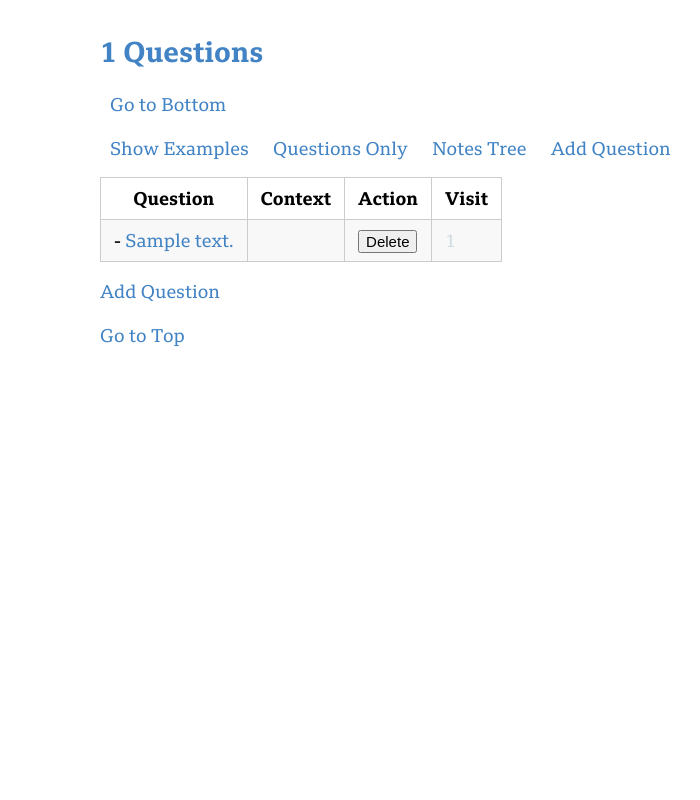
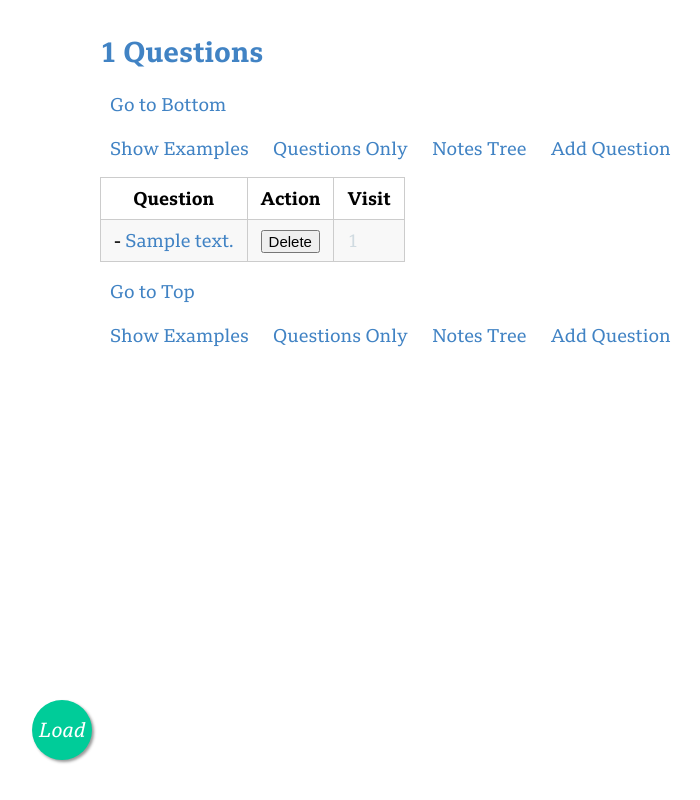
Before and after one commit to davuses/ChatGPT-dictionary, a FastAPI app: page /?questions_only=true in a window 1280 px wide. Shown: the whole page, without its empty margins (8-708 px from the left). Run offline with FastAPI, Linux system fonts and the light colour scheme; tables that the repository leaves empty hold one stand-in row (values such as "Sample post"); parts of the project's set-up code (start-up, migrations or seed data) failed here and were passed over; some libraries are stand-ins or nearby versions.

Commit message:
Add load more in root page

```diff
--- a/database.py
+++ b/database.py
@@ -133,6 +133,15 @@ def db_get_question_by_id(id: int):
         query = session.query(Question).filter(Question.id == id).first()
         if question := query:
             return question
+        else:
+            print("No such question")
+
+
+def db_get_questions_after(id: int):
+    with Session(engine) as session:
+        query = session.query(Question).filter(Question.id > id).all()
+        if questions := query:
+            return questions
         else:
             print("No such question")
 
--- a/main.py
+++ b/main.py
@@ -6,7 +6,12 @@ from typing import Optional
 import markdown2
 import tomllib
 from fastapi import Depends, FastAPI, Form, Request
-from fastapi.responses import FileResponse, HTMLResponse, RedirectResponse
+from fastapi.responses import (
+    FileResponse,
+    HTMLResponse,
+    JSONResponse,
+    RedirectResponse,
+)
 from fastapi.staticfiles import StaticFiles
 from fastapi.templating import Jinja2Templates
 from pydantic import BaseModel, Field
@@ -20,6 +25,7 @@ from database import (
     db_get_all_question,
     db_get_answer_by_id,
     db_get_question_by_id,
+    db_get_questions_after,
     db_question_increment_visit_number,
     db_question_last_visit_old_enough,
     db_update_answer_text,
@@ -260,7 +266,7 @@ async def root_page(request: Request):
     context = {
         "questions_count": questions_count,
         "q_tuples": q_tuples,
-        "question_only": questions_only,
+        "questions_only": questions_only,
         "show_example": show_example,
     }
     return templates.TemplateResponse(
@@ -448,3 +454,25 @@ async def add_answer(
         db_add_answer(updated_text, question=question)
         return RedirectResponse(url=f"/question/{qid}", status_code=303)
     return "Question doesn't exist"
+
+
+@app.get("/load_more/{qid}", response_class=JSONResponse)
+async def load_more(qid: int, request: Request):
+    q_lists = []
+    if questions := db_get_questions_after(qid):
+        q_lists: list[list] = []
+        # (question.id, q_text, q_context, example)
+        for question in questions:
+            question_text = question.text
+            if "When i ask you a word" in question_text:
+                continue
+            q_context = ""
+            q_text = question_text
+            if " - " in question_text:
+                q_text = question_text.split(" - ")[-1].strip()
+                q_context = question_text.split(" - ")[0]
+
+            q_lists.append(
+                [question.id, q_text, q_context, question.visit_count]
+            )
+    return {"q_lists": q_lists}
--- a/static/script.js
+++ b/static/script.js
@@ -161,7 +161,6 @@ if (
 }
 
 function highlightTableRow(row) {
-  console.log("clicked", row);
   const previouslySelectedRow = document.querySelector("tr.selected");
   if (previouslySelectedRow) {
     previouslySelectedRow.classList.remove("selected");
@@ -179,3 +178,56 @@ if (window.location.pathname === "/") {
     }
   });
 }
+
+function load_more() {
+  if ((window.location.pathname == "/") & (window.location.search !== "")) {
+    return;
+  }
+  const table = document.querySelector("table");
+  const tableBody = document.querySelector("tbody");
+
+  // Get the last <tr> of the table
+  const lastRow = table.querySelector("tr:last-child");
+
+  // Get the first <td> of the last <tr>
+  const firstCell = lastRow.querySelector("td:first-child");
+
+  // Get the <a> element inside the first <td>
+  const linkElement = firstCell.querySelector("a");
+  const href = linkElement.href;
+  const qid = href.split("/").pop();
+
+  fetch(`/load_more/${qid}`)
+    .then((response) => {
+      if (!response.ok) {
+        throw new Error(`HTTP error! Status: ${response.status}`);
+      }
+      return response.json(); // Assuming the response is JSON
+    })
+    .then((data) => {
+      const q_lists = data["q_lists"];
+      q_lists.forEach((q_list) => {
+        const row = document.createElement("tr");
+        row.innerHTML = `
+      <td>
+          <label class="unselectable">-<span data-content=" "></span></label>
+          <a style="text-decoration: none;"
+              href="question/${q_list[0]}">${q_list[1]}</a>
+      </td>
+      <td>${q_list[2]}</td>
+      <td>
+          <button onclick="deleteQuestionMainPage(this, ${q_list[0]})"
+              >Delete</button>
+      </td>
+      <td class="visit-${q_list[3]}">${q_list[3]}</td>
+  `;
+        row.onclick = function () {
+          highlightTableRow(this);
+        };
+        tableBody.appendChild(row);
+      });
+    })
+    .catch((error) => {
+      console.error("Error fetching data:", error);
+    });
+}
--- a/static/style.css
+++ b/static/style.css
@@ -90,6 +90,8 @@ tr:hover {
 
 .float {
     position: fixed;
+    display: flex;
+    justify-content: center;
     width: 60px;
     height: 60px;
     bottom: 40px;
@@ -100,14 +102,16 @@ tr:hover {
     text-align: center;
     box-shadow: 2px 2px 3px #999;
 }
+.load-more {
+    left: 40px;
+}
 
 .my-float {
-    margin-top: 19px;
     font-size: 20px;
     display: flex;
     justify-content: center;
-    align-items: flex-end;
     text-align: center;
+    align-items: center;
 }
 
 @media screen and (min-width: 640px) {
--- a/templates/root.html.jinja
+++ b/templates/root.html.jinja
@@ -53,18 +53,33 @@
     {% endfor %}
 </table>
 <div id="bottom">
+    <p><a href="#top"
+            class="header-link"
+            style="text-decoration: none;">Go to Top</a></p>
     <p>
-        <a href="/add_question"
-            style="text-decoration: none;">Add Question
-        </a>
+        <a class="header-link"
+            href="/?example=true"
+            style="text-decoration: none;">Show Examples</a>
+        <a class="header-link"
+            href="/?questions_only=true"
+            style="text-decoration: none;">Questions Only</a>
+        <a class="header-link"
+            href="/notes/">Notes Tree</a>
+        <a class="header-link"
+            href="/add_question"
+            style="text-decoration: none;">Add Question</a>
     </p>
-    <p><a href="#top"
-            style="text-decoration: none;">Go to Top</a></p>
 </div>
 <a href="#"
     class="float hide-on-desktop">
     <i class="my-float"
         style="font-size:20px">top</i>
 </a>
+<a href="javascript:void(0);"
+    onclick="load_more();"
+    class="float load-more">
+    <i class="my-float"
+        style="font-size:20px">Load</i>
+</a>
 
 {% endblock body %}
--- a/utils.py
+++ b/utils.py
@@ -24,7 +24,7 @@ def delete_audio_file(question_id):
 def get_IPA(word) -> str:
     a = phonemize(word, strip=True, with_stress=True)
     if isinstance(a, str):
-        a = a.replace("ɹ", "r")
+        a = a.replace("ɹ", "r").replace("ɐ", "ə")
         return a
     else:
         return str(a)
```
